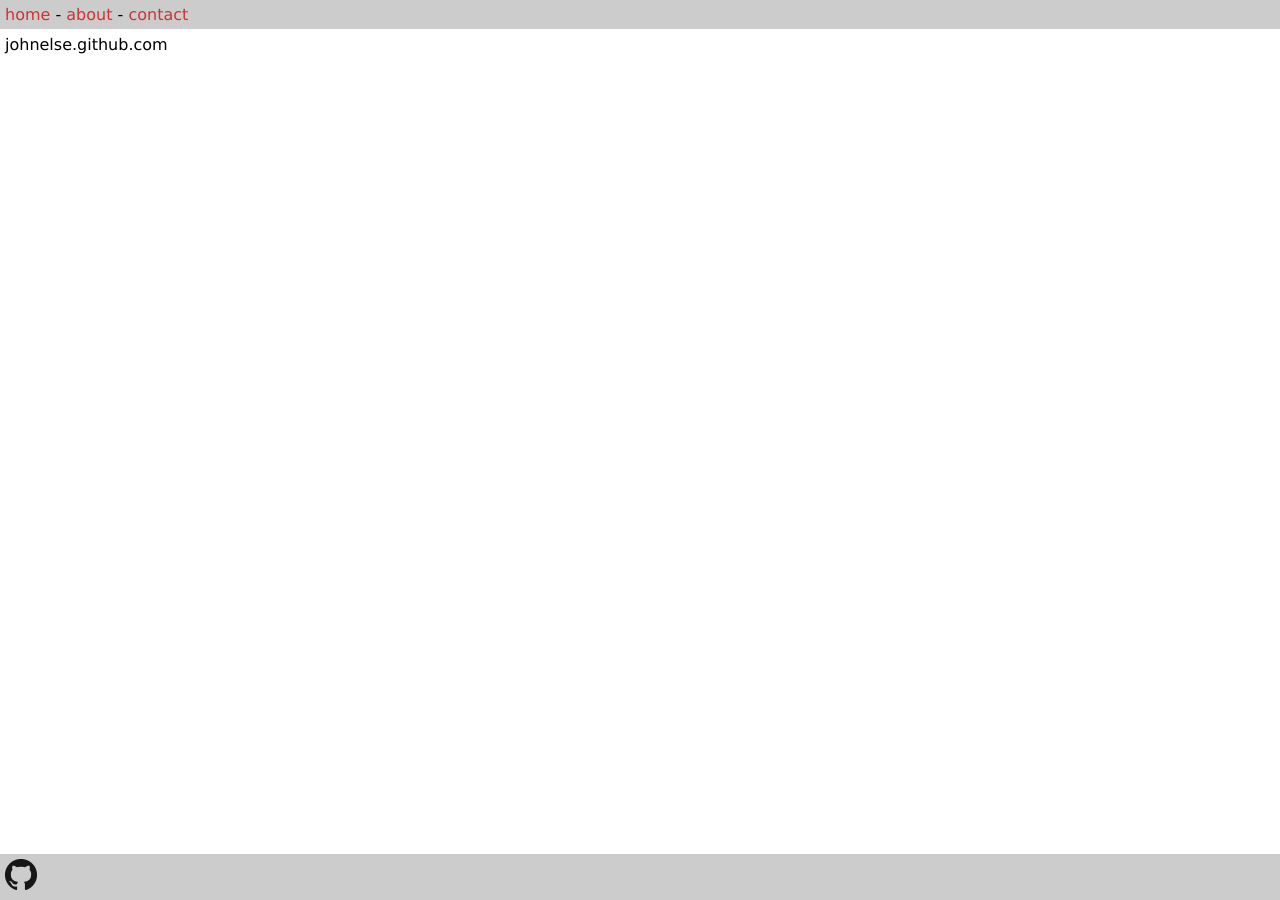
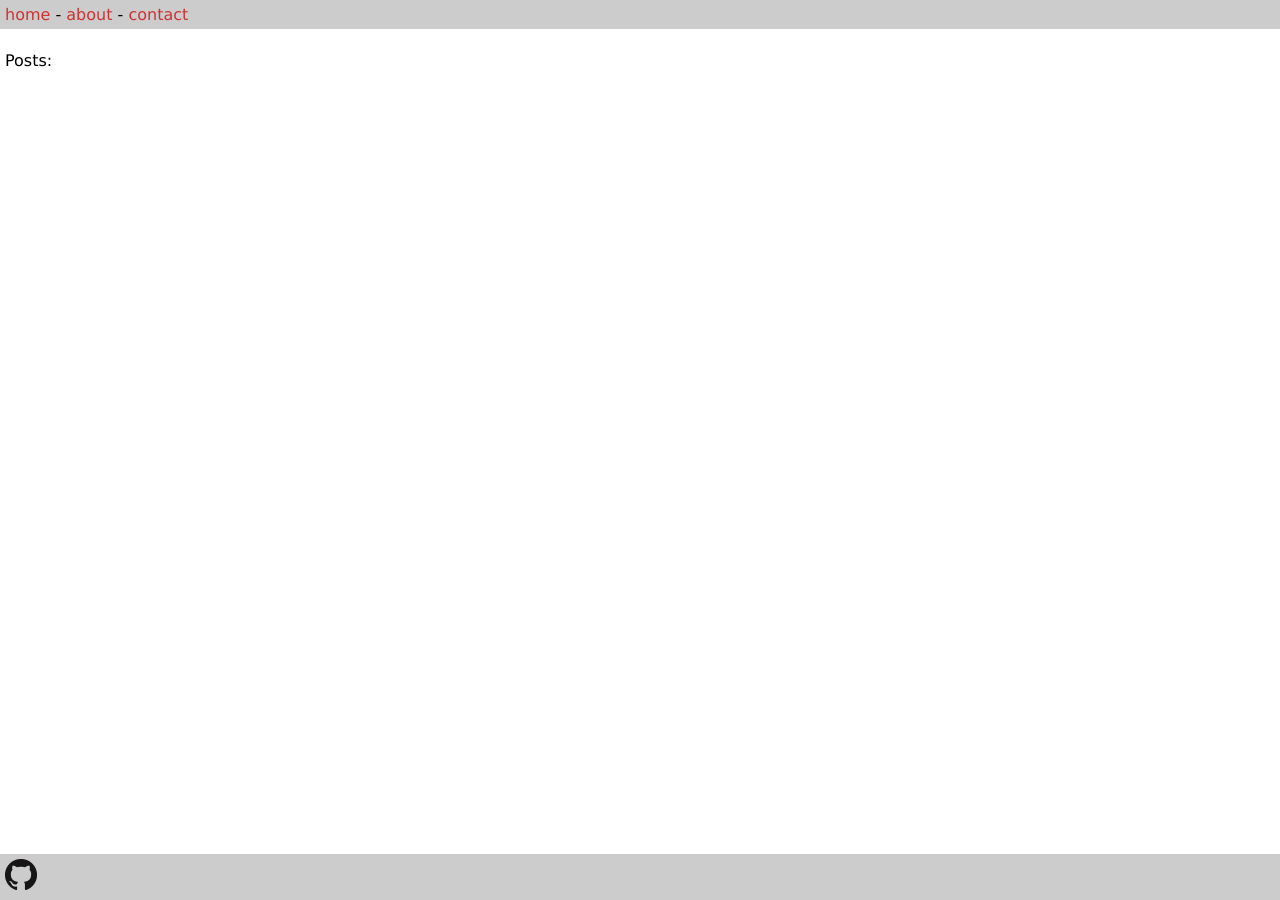
Before and after one commit to johnelse/johnelse.github.com, a Jekyll site: the page built from index.html, in a window 1280 px wide. Built offline with Jekyll 4.4.1, drawn with Linux system fonts in a browser that asks for light colours.

Commit message:
Add post list
Signed-off-by: John Else <john.else@citrix.com>

```diff
--- a/index.html
+++ b/index.html
@@ -2,4 +2,12 @@
 layout: default
 title: John Else
 ---
-johnelse.github.com
+<p>Posts:</p>
+
+<ul>
+    {% for post in site.posts %}
+        <li>
+            <a href="{{ post.url }}">{{ post.title }}</a>
+        </li>
+    {% endfor %}
+</ul>
```
